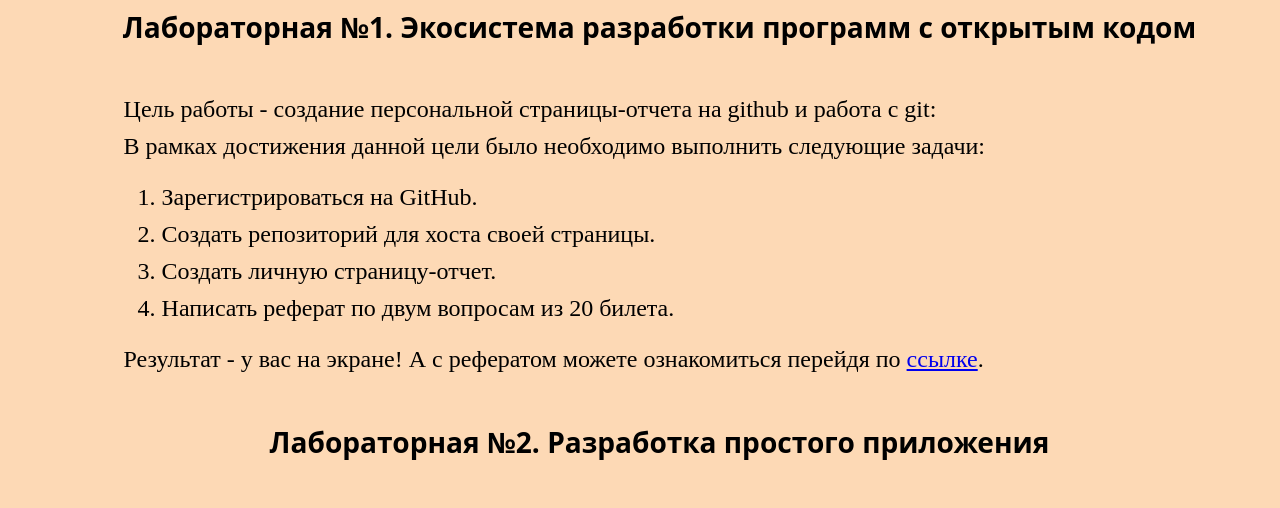
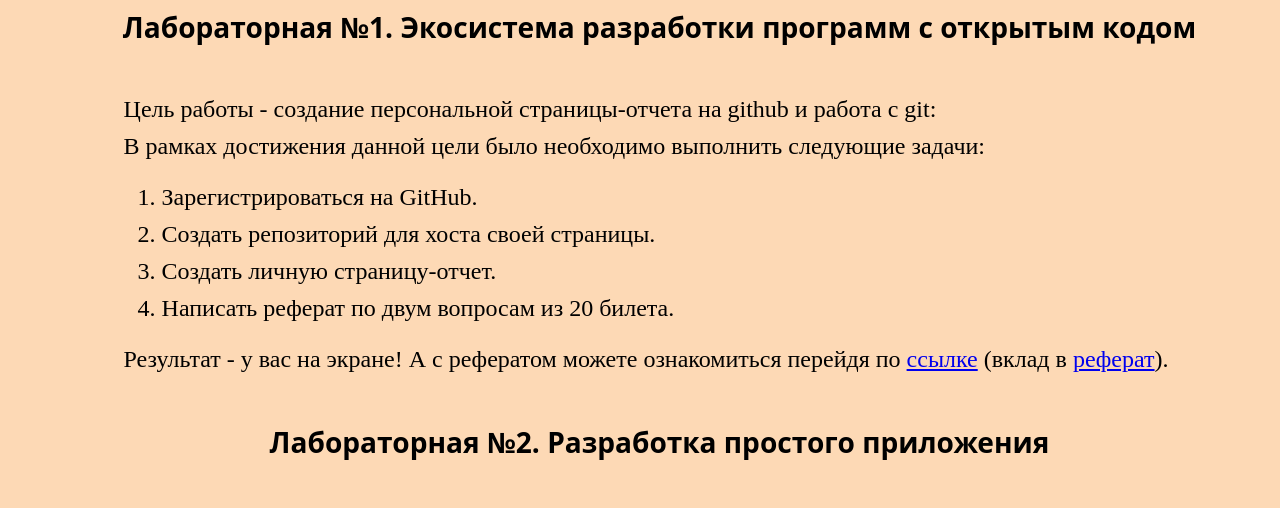
Before and after one commit to ilya0667/-ilya0667.github.io, a plain HTML site: page index.html in a window 1280 px wide. Shown: the part 261-769 px from the top of the page. Drawn offline with Linux system fonts and the light colour scheme.

Commit message:
Update index.html

```diff
--- a/index.html
+++ b/index.html
@@ -101,7 +101,7 @@
     <li> Создать личную страницу-отчет. </li>
     <li> Написать реферат по двум вопросам из 20 билета. </li>
   </ol>
-<p1>Результат -  у вас на экране! А c рефератом можете ознакомиться перейдя по <a href="https://github.com/ilya0667/-ilya0667.github.io">ссылке</a>. </p1>
+<p1>Результат -  у вас на экране! А c рефератом можете ознакомиться перейдя по <a href="https://github.com/stankin/inet-2022/wiki/exam20">ссылке</a> (вклад в <a href="https://github.com/stankin/inet-2022/wiki/exam20/_compare/237340302d6ec5007f3e4c4d480f477daec7ceee...48f816a5c30819dcb87a5321a2b220f4ed85bb7c">реферат</a>). </p1>
 <H3>Лабораторная №2. Разработка простого приложения</H3>
   <p>Цель работы -  проектирование и разработка коллективного приложения. </p>
   <p1>В рамках достижения данной цели были выполнены следующие шаги: </p1>
```
